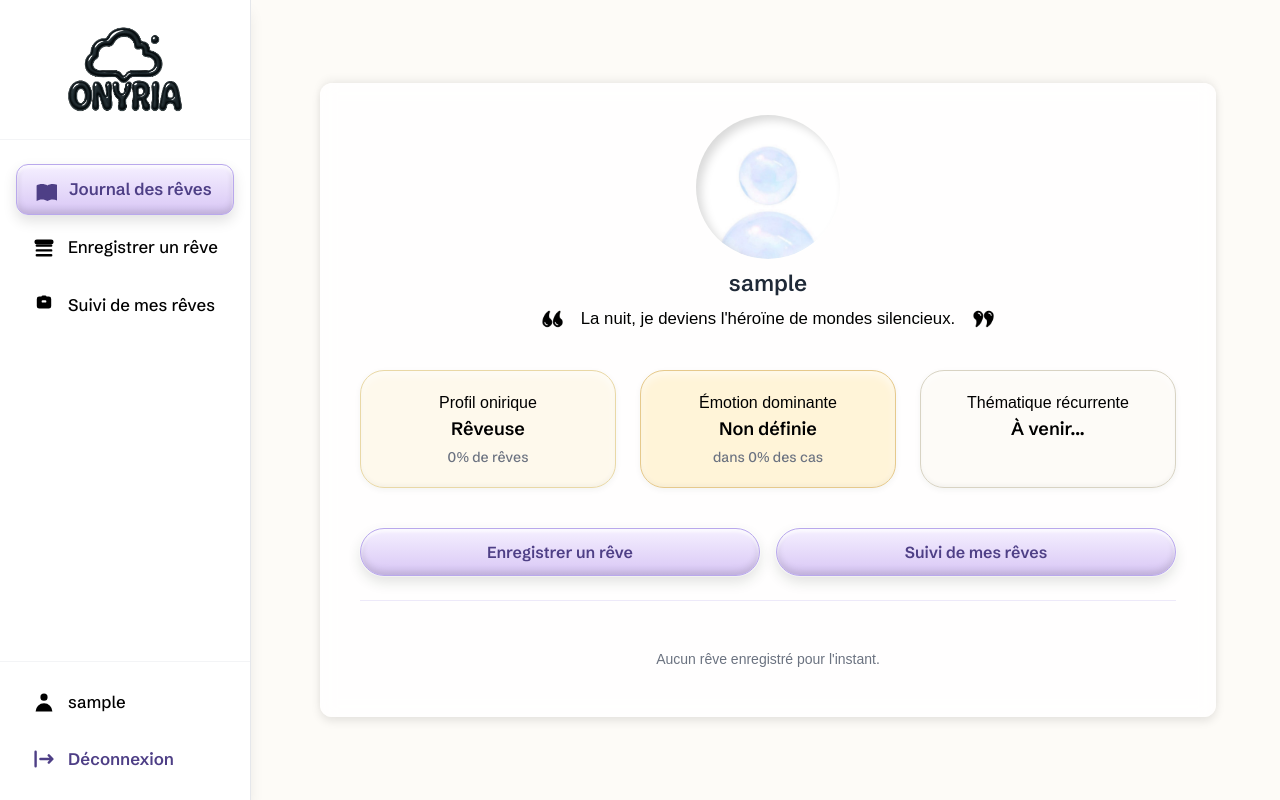
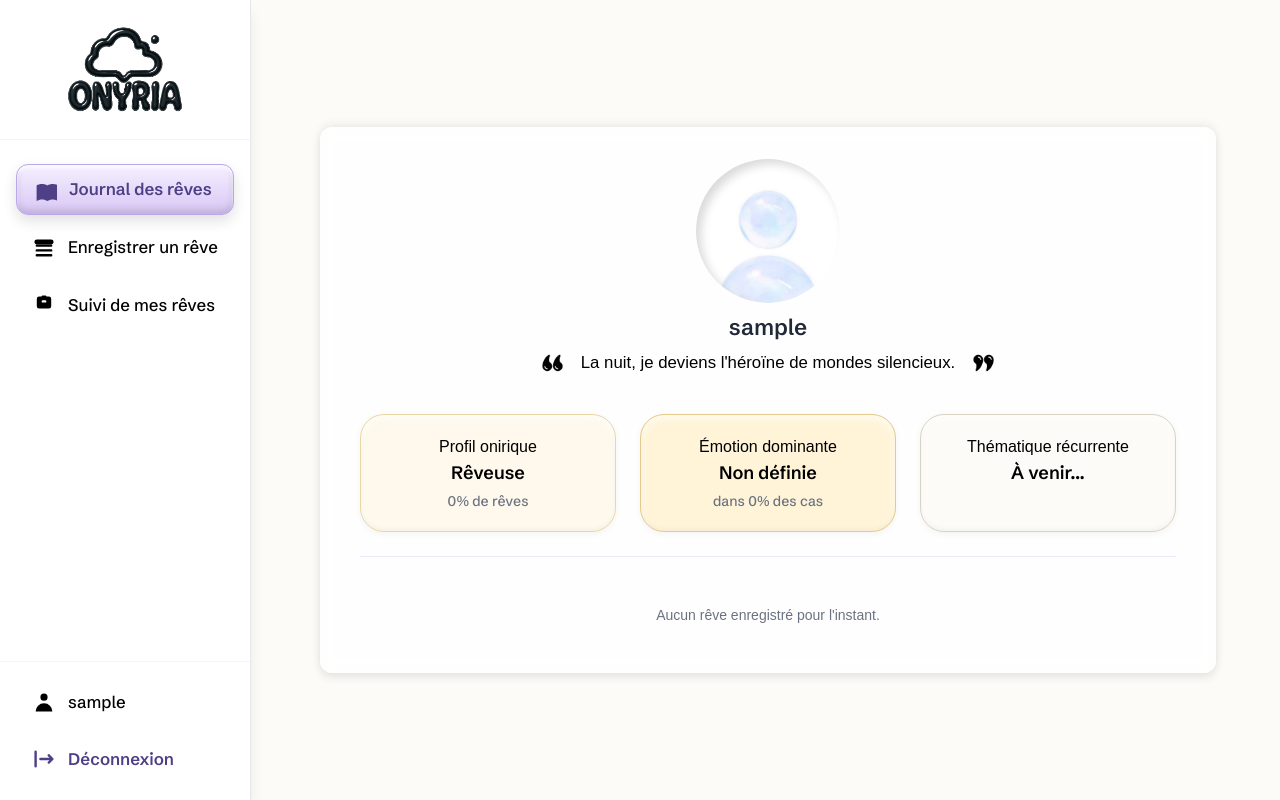
Before and after one commit to JiekRuan/Onyria, a Django app: page /diary/ in a window 1280 px wide. Run offline with Django 5.2, Linux system fonts and the light colour scheme; the visitor is signed in with stand-in values (Sample User, id 1); data that the repository does not hold is empty; style sheets or scripts are compiled from the project's sources; some web fonts are replaced.

Commit message:
Suppression des boutons de redirection dans l'app

```diff
--- a/DreamProject/diary/templates/diary/dream_diary.html
+++ b/DreamProject/diary/templates/diary/dream_diary.html
@@ -42,7 +42,7 @@
 
 <!-- Suivi personnel -->
 
-<div class="grid grid-cols-3 gap-6 mt-8 mb-4">
+<div class="grid grid-cols-3 gap-6 mt-8">
 
     <!-- Rêves/cauchemars -->
     <div class="text-center pastel-yellow mb-6">
@@ -68,18 +68,6 @@
       <p class="text-sm sm:text-base md:text-lg font-semibold text-black">À venir...</p>
     </div>
 
-</div>
-
-<!-- Boutons d'action -->
-<div class="flex justify-center gap-4 mb-6 flex-nowrap">
-  <a href="{% url 'dream_recorder' %}"
-     class="btn-ballon">
-    Enregistrer un rêve
-  </a>
-  <a href="{% url 'dream_followup' %}"
-     class="btn-ballon">
-    Suivi de mes rêves
-  </a>
 </div>
 
 <!-- Séparateur -->
--- a/DreamProject/diary/templates/diary/dream_recorder.html
+++ b/DreamProject/diary/templates/diary/dream_recorder.html
@@ -66,12 +66,6 @@
 <!-- Bloc image générée -->
 <div id="sectionImage" class="hidden mb-2">
   <div id="imageRevee" class="flex justify-center"></div>
-</div>
-
-<!-- Boutons de navigation -->
-<div id="sectionNavigation" class="flex justify-center gap-4 mt-6 flex-nowrap hidden">
-  <a href="{% url 'dream_diary' %}" class="btn-ballon">Retour au journal</a>
-  <a href="{% url 'dream_followup' %}" class="btn-ballon">Suivi de mes rêves</a>
 </div>
 
 <script>
```
Also changed, not shown: DreamProject/diary/templates/diary/dream_followup.html (+0 -11 lines).
